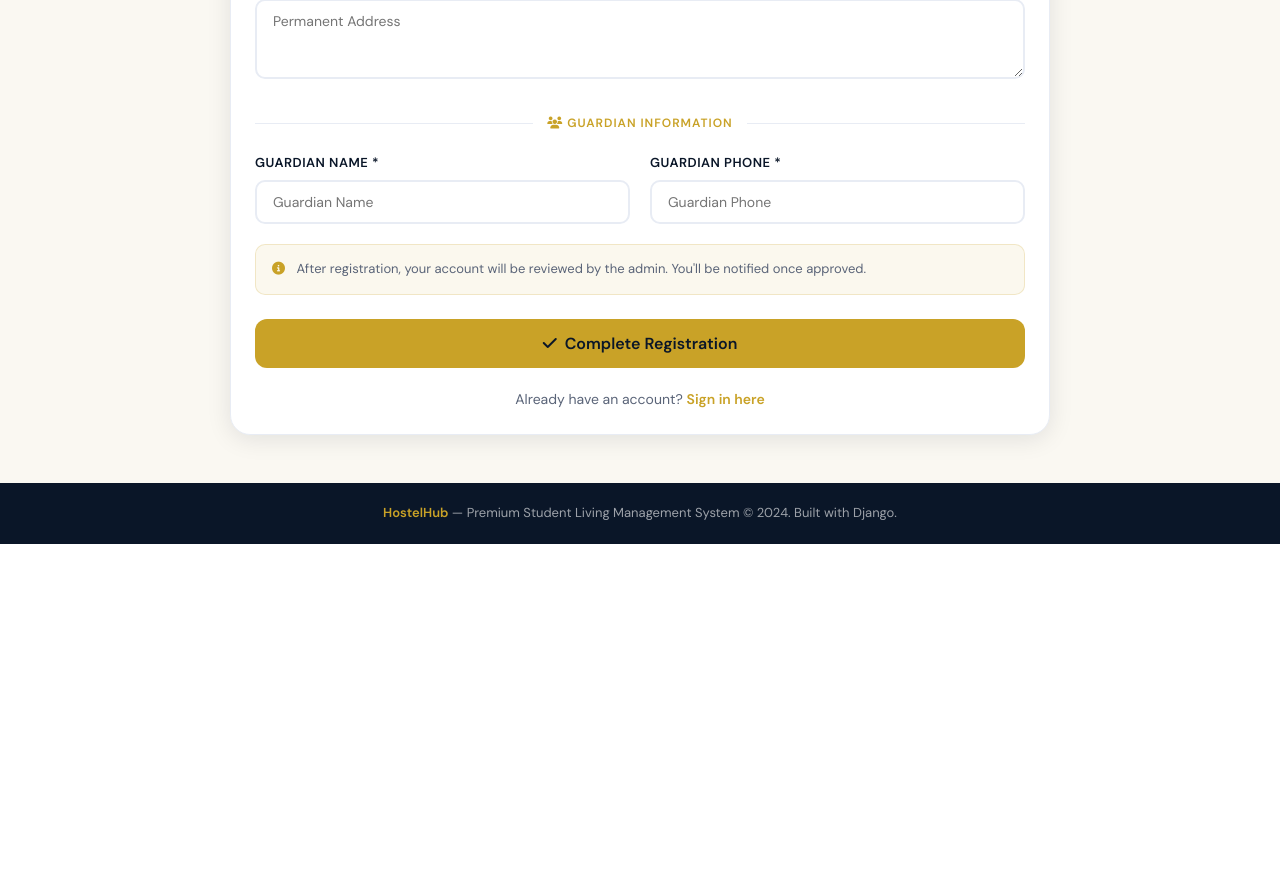
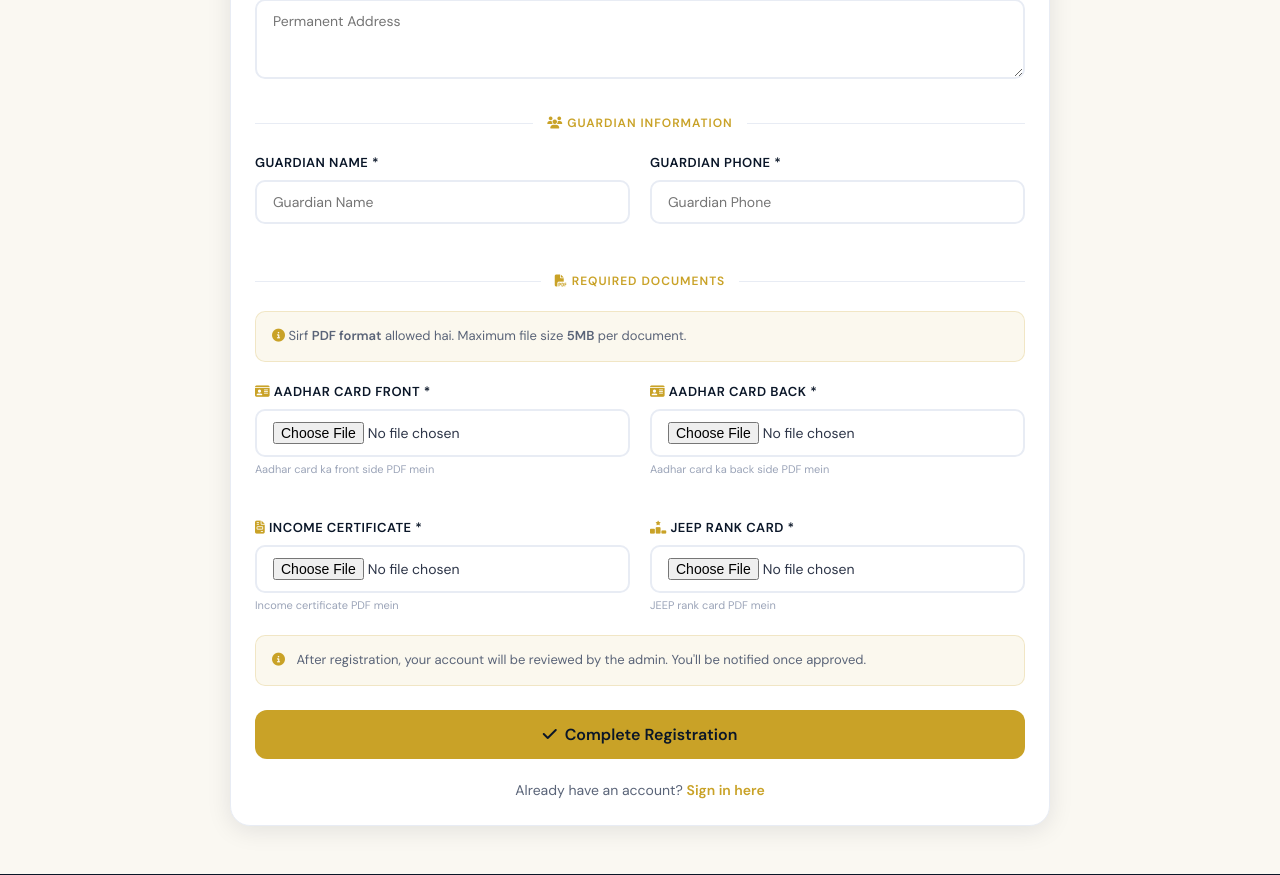
Before and after one commit to Lakkie123/hostlemanagement, a Django app: page /register/ in a window 1280 px wide. Shown: the part 1274-2149 px from the top of the page. Before the commit the page ends 1818 px from the top, so only its background shows below. Run offline with Django 5.2, Linux system fonts and the light colour scheme.

Commit message:
chng this

```diff
--- a/hostel_app/forms.py
+++ b/hostel_app/forms.py
@@ -17,6 +17,23 @@ class StudentRegistrationForm(UserCreationForm):
     address = forms.CharField(widget=forms.Textarea(attrs={'rows': 3, 'placeholder': 'Permanent Address'}))
     guardian_name = forms.CharField(max_length=100, widget=forms.TextInput(attrs={'placeholder': 'Guardian Name'}))
     guardian_phone = forms.CharField(max_length=15, widget=forms.TextInput(attrs={'placeholder': 'Guardian Phone'}))
+    aadhar_front = forms.FileField(
+    required=True,
+    widget=forms.FileInput(attrs={'accept': '.pdf', 'class': 'form-control'}),
+    help_text='Aadhar Card Front (PDF, max 5MB)')
+    aadhar_back = forms.FileField(
+    required=True,
+    widget=forms.FileInput(attrs={'accept': '.pdf', 'class': 'form-control'}),
+    help_text='Aadhar Card Back (PDF, max 5MB)')
+    income_certificate = forms.FileField(
+    required=True,
+    widget=forms.FileInput(attrs={'accept': '.pdf', 'class': 'form-control'}),
+    help_text='Income Certificate (PDF, max 5MB)')
+    jeep_rank_card = forms.FileField(
+    required=True,
+    widget=forms.FileInput(attrs={'accept': '.pdf', 'class': 'form-control'}),
+    help_text='JEEP Rank Card (PDF, max 5MB)')
+
 
     class Meta:
         model = User
@@ -45,6 +62,10 @@ class StudentRegistrationForm(UserCreationForm):
                 address=self.cleaned_data['address'],
                 guardian_name=self.cleaned_data['guardian_name'],
                 guardian_phone=self.cleaned_data['guardian_phone'],
+                aadhar_front=self.cleaned_data.get('aadhar_front'),
+                aadhar_back=self.cleaned_data.get('aadhar_back'),
+                income_certificate=self.cleaned_data.get('income_certificate'),
+                jeep_rank_card=self.cleaned_data.get('jeep_rank_card'),
             )
         return user
 
@@ -170,3 +191,40 @@ class ProfileUpdateForm(forms.ModelForm):
             self.fields['email'].initial = instance.user.email
         for field in self.fields.values():
             field.widget.attrs['class'] = 'form-control'
+
+
+def clean_aadhar_front(self):
+    file = self.cleaned_data.get('aadhar_front')
+    if file:
+        if file.size > 5 * 1024 * 1024:
+            raise forms.ValidationError('File is too large. Maximum size allowed is 5MB.')
+        if not file.name.endswith('.pdf'):
+            raise forms.ValidationError('Only PDF files are allowed.')
+    return file
+
+def clean_aadhar_back(self):
+    file = self.cleaned_data.get('aadhar_back')
+    if file:
+        if file.size > 5 * 1024 * 1024:
+            raise forms.ValidationError('File is too large. Maximum size allowed is 5MB.')
+        if not file.name.endswith('.pdf'):
+            raise forms.ValidationError('Only PDF files are allowed.')
+    return file
+
+def clean_income_certificate(self):
+    file = self.cleaned_data.get('income_certificate')
+    if file:
+        if file.size > 5 * 1024 * 1024:
+            raise forms.ValidationError('File is too large. Maximum size allowed is 5MB.')
+        if not file.name.endswith('.pdf'):
+            raise forms.ValidationError('Only PDF files are allowed.')
+    return file
+
+def clean_jeep_rank_card(self):
+    file = self.cleaned_data.get('jeep_rank_card')
+    if file:
+        if file.size > 5 * 1024 * 1024:
+            raise forms.ValidationError('File is too large. Maximum size allowed is 5MB.')
+        if not file.name.endswith('.pdf'):
+            raise forms.ValidationError('Only PDF files are allowed.')
+    return file
--- a/hostel_app/models.py
+++ b/hostel_app/models.py
@@ -19,6 +19,10 @@ class StudentProfile(models.Model):
     guardian_phone = models.CharField(max_length=15, blank=True)
     status = models.CharField(max_length=10, choices=STATUS_CHOICES, default='pending')
     profile_photo = models.ImageField(upload_to='profiles/', null=True, blank=True)
+    aadhar_front = models.FileField(upload_to='documents/aadhar/', null=True, blank=True)
+    aadhar_back = models.FileField(upload_to='documents/aadhar/', null=True, blank=True)
+    income_certificate = models.FileField(upload_to='documents/income/', null=True, blank=True)
+    jeep_rank_card = models.FileField(upload_to='documents/jeep/', null=True, blank=True)
     created_at = models.DateTimeField(auto_now_add=True)
 
     def __str__(self):
--- a/hostel_app/templates/hostel_app/register.html
+++ b/hostel_app/templates/hostel_app/register.html
@@ -103,7 +103,7 @@
         </div>
 
         <div class="card-body">
-            <form method="post">
+            <form method="post" enctype="multipart/form-data">
                 {% csrf_token %}
 
                 {% if form.errors %}
@@ -221,6 +221,63 @@
                     </div>
                 </div>
 
+                <!-- Documents -->
+<div class="section-divider">
+    <span><i class="fa-solid fa-file-pdf"></i> Required Documents</span>
+</div>
+
+<div style="background:rgba(201,162,39,0.08);border:1px solid rgba(201,162,39,0.2);border-radius:10px;padding:14px 16px;font-size:13px;color:var(--gray-600);margin-bottom:20px;">
+    <i class="fa-solid fa-circle-info" style="color:var(--gold);"></i>
+    Sirf <strong>PDF format</strong> allowed hai. Maximum file size <strong>5MB</strong> per document.
+</div>
+
+<div class="form-grid">
+    <div class="form-group">
+        <label class="form-label">
+            <i class="fa-solid fa-id-card" style="color:var(--gold);"></i>
+            Aadhar Card Front *
+        </label>
+        {{ form.aadhar_front }}
+        {% if form.aadhar_front.errors %}
+        <div style="color:var(--danger);font-size:12px;margin-top:4px;">{{ form.aadhar_front.errors.0 }}</div>
+        {% endif %}
+        <div style="font-size:11px;color:var(--gray-400);margin-top:4px;">Aadhar card ka front side PDF mein</div>
+    </div>
+    <div class="form-group">
+        <label class="form-label">
+            <i class="fa-solid fa-id-card" style="color:var(--gold);"></i>
+            Aadhar Card Back *
+        </label>
+        {{ form.aadhar_back }}
+        {% if form.aadhar_back.errors %}
+        <div style="color:var(--danger);font-size:12px;margin-top:4px;">{{ form.aadhar_back.errors.0 }}</div>
+        {% endif %}
+        <div style="font-size:11px;color:var(--gray-400);margin-top:4px;">Aadhar card ka back side PDF mein</div>
+    </div>
+    <div class="form-group">
+        <label class="form-label">
+            <i class="fa-solid fa-file-invoice" style="color:var(--gold);"></i>
+            Income Certificate *
+        </label>
+        {{ form.income_certificate }}
+        {% if form.income_certificate.errors %}
+        <div style="color:var(--danger);font-size:12px;margin-top:4px;">{{ form.income_certificate.errors.0 }}</div>
+        {% endif %}
+        <div style="font-size:11px;color:var(--gray-400);margin-top:4px;">Income certificate PDF mein</div>
+    </div>
+    <div class="form-group">
+        <label class="form-label">
+            <i class="fa-solid fa-ranking-star" style="color:var(--gold);"></i>
+            JEEP Rank Card *
+        </label>
+        {{ form.jeep_rank_card }}
+        {% if form.jeep_rank_card.errors %}
+        <div style="color:var(--danger);font-size:12px;margin-top:4px;">{{ form.jeep_rank_card.errors.0 }}</div>
+        {% endif %}
+        <div style="font-size:11px;color:var(--gray-400);margin-top:4px;">JEEP rank card PDF mein</div>
+    </div>
+</div>
+
                 <div style="background:rgba(201,162,39,0.08);border:1px solid rgba(201,162,39,0.2);border-radius:10px;padding:14px 16px;font-size:13px;color:var(--gray-600);margin-bottom:24px;">
                     <i class="fa-solid fa-info-circle" style="color:var(--gold);margin-right:8px;"></i>
                     After registration, your account will be reviewed by the admin. You'll be notified once approved.
--- a/hostel_app/views.py
+++ b/hostel_app/views.py
@@ -50,7 +50,7 @@ def register_view(request):
     if request.user.is_authenticated:
         return redirect('dashboard')
     if request.method == 'POST':
-        form = StudentRegistrationForm(request.POST)
+        form = StudentRegistrationForm(request.POST, request.FILES)
         if form.is_valid():
             user = form.save()
             messages.success(request, 'Registration successful! Please wait for admin approval.')
```
Also changed, not shown: hostel_app/migrations/0007_studentprofile_aadhar_back_and_more.py (added), 1 other file.
